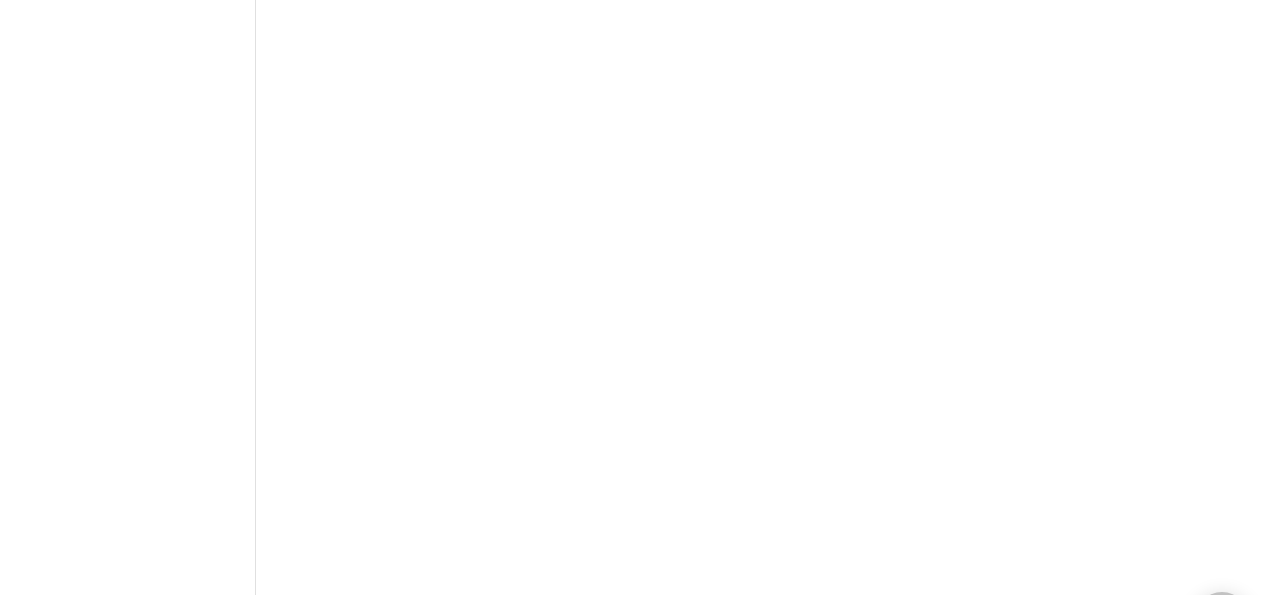
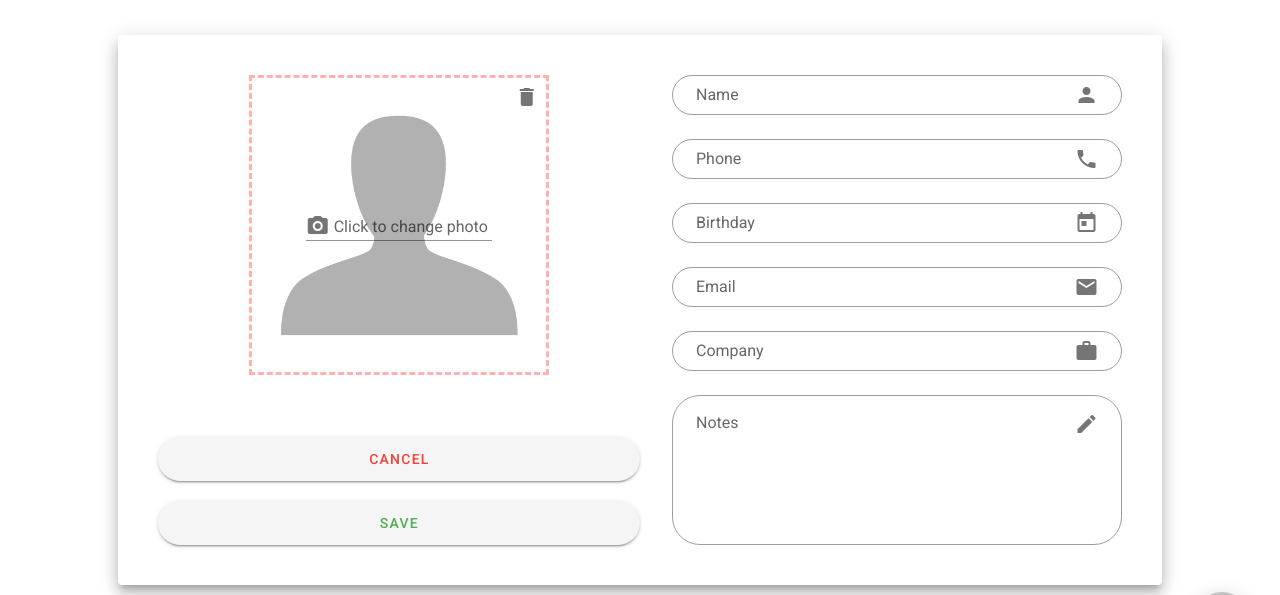
Before and after one commit to spacebnd/contacts-app, a Vue app: page / in a window 1280 px wide. Both pictures are taken after a click on the button 1222 px from the left and 742 px from the top of the page. Shown: the part 122-717 px from the top of the page. Built offline with nearby package versions, Linux system fonts and the light colour scheme; no server answers; the database is empty.

Commit message:
add interface for creating contact

```diff
--- a/src/common/utils.js
+++ b/src/common/utils.js
@@ -1,3 +1,17 @@
+import { CONTACT_CARD_FIELDS } from './constants.js'
+import defaultUserLogo from '../assets/images/default-user-logo.png'
+
+export const generateEmptyContactTemplate = () => {
+  const template = {}
+  CONTACT_CARD_FIELDS.forEach((field) => {
+    template[field.model] = ''
+  })
+
+  template.photo = defaultUserLogo
+
+  return template
+}
+
 export const getBase64 = (file) => {
   return new Promise((resolve, reject) => {
     const reader = new FileReader()
--- a/src/components/contact-details/ContactDetails.vue
+++ b/src/components/contact-details/ContactDetails.vue
@@ -78,6 +78,10 @@ export default {
     isEditable() {
       return this.$store.getters['ui/isEditable']
     },
+
+    isCreating() {
+      return this.$store.getters['ui/isCreating']
+    },
   },
 
   mounted() {
--- a/src/components/contact-details/ContactDetailsButtons.vue
+++ b/src/components/contact-details/ContactDetailsButtons.vue
@@ -1,15 +1,13 @@
 <template>
   <div>
     <div v-if="!isEditable">
-      <v-btn class="mb-5" block large rounded @click="toggleEditableState">edit</v-btn>
+      <v-btn class="mb-5" block large rounded @click="onEditClick">edit</v-btn>
       <v-btn block large rounded>add to favorites</v-btn>
     </div>
 
     <div v-else>
-      <v-btn class="mb-5 red--text" block large rounded @click="toggleEditableState">
-        cancel
-      </v-btn>
-      <v-btn class="green--text" block large rounded @click="updateContactData">save</v-btn>
+      <v-btn class="mb-5 red--text" block large rounded @click="onCancelClick"> cancel </v-btn>
+      <v-btn class="green--text" block large rounded @click="onSaveClick">save</v-btn>
     </div>
   </div>
 </template>
@@ -27,19 +25,37 @@ export default {
       return this.$store.getters['ui/isEditable']
     },
 
+    isCreating() {
+      return this.$store.getters['ui/isCreating']
+    },
+
     activeContact() {
       return this.$store.getters['contacts/activeContact']
     },
   },
 
   methods: {
-    toggleEditableState() {
-      this.$store.commit('ui/setIsEditable', !this.isEditable)
+    onEditClick() {
+      this.$store.commit('ui/setIsEditable', true)
     },
 
-    updateContactData() {
-      this.$store.dispatch('contacts/updateContactData', this.updatedContactData)
-      this.toggleEditableState()
+    onCancelClick() {
+      this.$store.commit('ui/setIsEditable', false)
+
+      if (this.isCreating) {
+        this.$store.commit('contacts/setActiveContact', null)
+        this.$store.commit('ui/setIsCreating', false)
+      }
+    },
+
+    onSaveClick() {
+      if (this.isCreating) {
+        this.$store.dispatch('contacts/createContact', this.updatedContactData)
+      } else {
+        this.$store.dispatch('contacts/updateContact', this.updatedContactData)
+      }
+
+      this.$store.commit('ui/setIsEditable', false)
     },
   },
 }
--- a/src/components/contact-details/ContactDetailsItem.vue
+++ b/src/components/contact-details/ContactDetailsItem.vue
@@ -67,6 +67,10 @@ export default {
       type: String,
       required: false,
     },
+    required: {
+      type: Boolean,
+      default: false,
+    },
   },
 
   data() {
--- a/src/components/contact-details/ContactDetailsPhoto.vue
+++ b/src/components/contact-details/ContactDetailsPhoto.vue
@@ -1,7 +1,7 @@
 <template>
   <div class="d-flex flex-column justify-center align-center">
     <div style="position: relative">
-      <div v-if="isEditable && photoDataUrl" @click="onDelete" style="z-index: 20">
+      <div v-if="isEditable && photoDataUrl" @click="onDeleteClick" style="z-index: 20">
         <v-icon style="position: absolute; top: 10px; right: 10px; z-index: 20">mdi-delete</v-icon>
       </div>
 
@@ -27,7 +27,7 @@
         dense
         @change="onUpload"
         @click:prepend-inner="onIconClick"
-        @click:clear="onClear"
+        @click:clear="onClearClick"
       />
     </div>
   </div>
@@ -57,11 +57,11 @@ export default {
       this.$emit('file-uploaded', event)
     },
 
-    onClear() {
+    onClearClick() {
       this.$emit('clear-clicked')
     },
 
-    onDelete() {
+    onDeleteClick() {
       if (this.uploadedDataUrl) {
         this.$refs.fileInput.clearableCallback()
       }
--- a/src/components/contact-list/ContactList.vue
+++ b/src/components/contact-list/ContactList.vue
@@ -16,15 +16,14 @@ export default {
     ContactListItem,
   },
 
-  data() {
-    return {
-      contacts: [],
-    }
+  computed: {
+    contacts() {
+      return this.$store.getters['contacts/contacts']
+    },
   },
 
   async mounted() {
     await this.$store.dispatch('contacts/fetchContactsData')
-    this.contacts = this.$store.getters['contacts/contacts']
   },
 }
 </script>
--- a/src/components/contact-list/ContactListItem.vue
+++ b/src/components/contact-list/ContactListItem.vue
@@ -1,5 +1,5 @@
 <template>
-  <v-list-item @click="onActivateContact">
+  <v-list-item @click="onContactClick">
     <v-list-item-avatar>
       <v-img :src="contact.photo"></v-img>
     </v-list-item-avatar>
@@ -21,8 +21,22 @@ export default {
     },
   },
 
+  computed: {
+    isEditable() {
+      return this.$store.getters['ui/isEditable']
+    },
+  },
+
   methods: {
-    onActivateContact() {
+    onContactClick() {
+      if (this.isEditable) {
+        this.$store.commit('ui/setIsEditable', false)
+      }
+
+      if (this.$vuetify.breakpoint.mobile) {
+        this.$store.commit('ui/setIsDrawerOpen', false)
+      }
+
       this.$store.commit('contacts/setActiveContact', this.contact)
     },
   },
--- a/src/components/contacts-layout/AddContactButton.vue
+++ b/src/components/contacts-layout/AddContactButton.vue
@@ -1,16 +1,27 @@
 <template>
   <v-tooltip top open-delay="500">
     <template v-slot:activator="{ on, attrs }">
-      <v-btn v-bind="attrs" v-on="on" fab elevation="10">
+      <v-btn v-bind="attrs" v-on="on" fab elevation="10" @click="openCreatingContact">
         <v-icon> mdi-plus </v-icon>
       </v-btn>
     </template>
-    <span>Create new contact</span>
+    <span>Create New Contact</span>
   </v-tooltip>
 </template>
 
 <script>
+import { generateEmptyContactTemplate } from '../../common/utils.js'
+
 export default {
   name: 'AddContactButton',
+
+  methods: {
+    openCreatingContact() {
+      const template = generateEmptyContactTemplate()
+      this.$store.commit('contacts/setActiveContact', template)
+      this.$store.commit('ui/setIsCreating', true)
+      this.$store.commit('ui/setIsEditable', true)
+    },
+  },
 }
 </script>
--- a/src/store/modules/contacts.js
+++ b/src/store/modules/contacts.js
@@ -1,10 +1,11 @@
+import Vue from 'vue'
 import { db } from '../../main.js'
 
 export default {
   namespaced: true,
 
   state: {
-    contacts: {},
+    contacts: [],
     activeContact: null,
   },
 
@@ -21,6 +22,11 @@ export default {
   mutations: {
     setContactsData(state, payload) {
       state.contacts = payload
+    },
+
+    setContact(state, payload) {
+      const index = state.contacts.findIndex((contact) => contact.id === payload.id)
+      Vue.set(state.contacts, index, payload)
     },
 
     setActiveContact(state, payload) {
@@ -44,16 +50,18 @@ export default {
       }
     },
 
-    async updateContactData({ commit }, payload) {
-      console.log('commit', commit)
+    async createContact({ commit }, payload) {
+      console.log(commit, payload)
+    },
 
+    async updateContact({ commit }, payload) {
       const updates = {}
       updates['/contacts/' + payload.id] = payload
       await db.ref().update(updates, (error) => {
         if (error) {
           console.error(error)
         } else {
-          console.log('success')
+          commit('setContact', payload)
         }
       })
     },
--- a/src/store/modules/ui.js
+++ b/src/store/modules/ui.js
@@ -2,6 +2,7 @@ export default {
   namespaced: true,
 
   state: {
+    isDrawerOpen: false,
     isEditable: false,
     isCreating: false,
   },
@@ -14,6 +15,10 @@ export default {
     isEditable: (state) => {
       return state.isEditable
     },
+
+    isCreating: (state) => {
+      return state.isCreating
+    },
   },
 
   mutations: {
@@ -24,5 +29,9 @@ export default {
     setIsEditable(state, payload) {
       state.isEditable = payload
     },
+
+    setIsCreating(state, payload) {
+      state.isCreating = payload
+    },
   },
 }
--- a/src/views/ContactsLayout.vue
+++ b/src/views/ContactsLayout.vue
@@ -25,7 +25,7 @@
 
     <v-main>
       <div class="d-flex justify-center" style="height: 550px">
-        <ContactDetails v-if="activeContact" />
+        <ContactDetails v-if="activeContact || isCreating" />
       </div>
     </v-main>
 
@@ -52,13 +52,19 @@ export default {
       },
 
       set(value) {
-        return this.$store.commit('ui/setIsDrawerOpen', value)
+        if (this.isDrawerOpen !== value) {
+          return this.$store.commit('ui/setIsDrawerOpen', value)
+        }
       },
     },
 
     activeContact() {
       return this.$store.getters['contacts/activeContact']
     },
+
+    isCreating() {
+      return this.$store.getters['ui/isCreating']
+    },
   },
 }
 </script>
```
Also changed, not shown: src/assets/images/default-user-logo.png (added).
